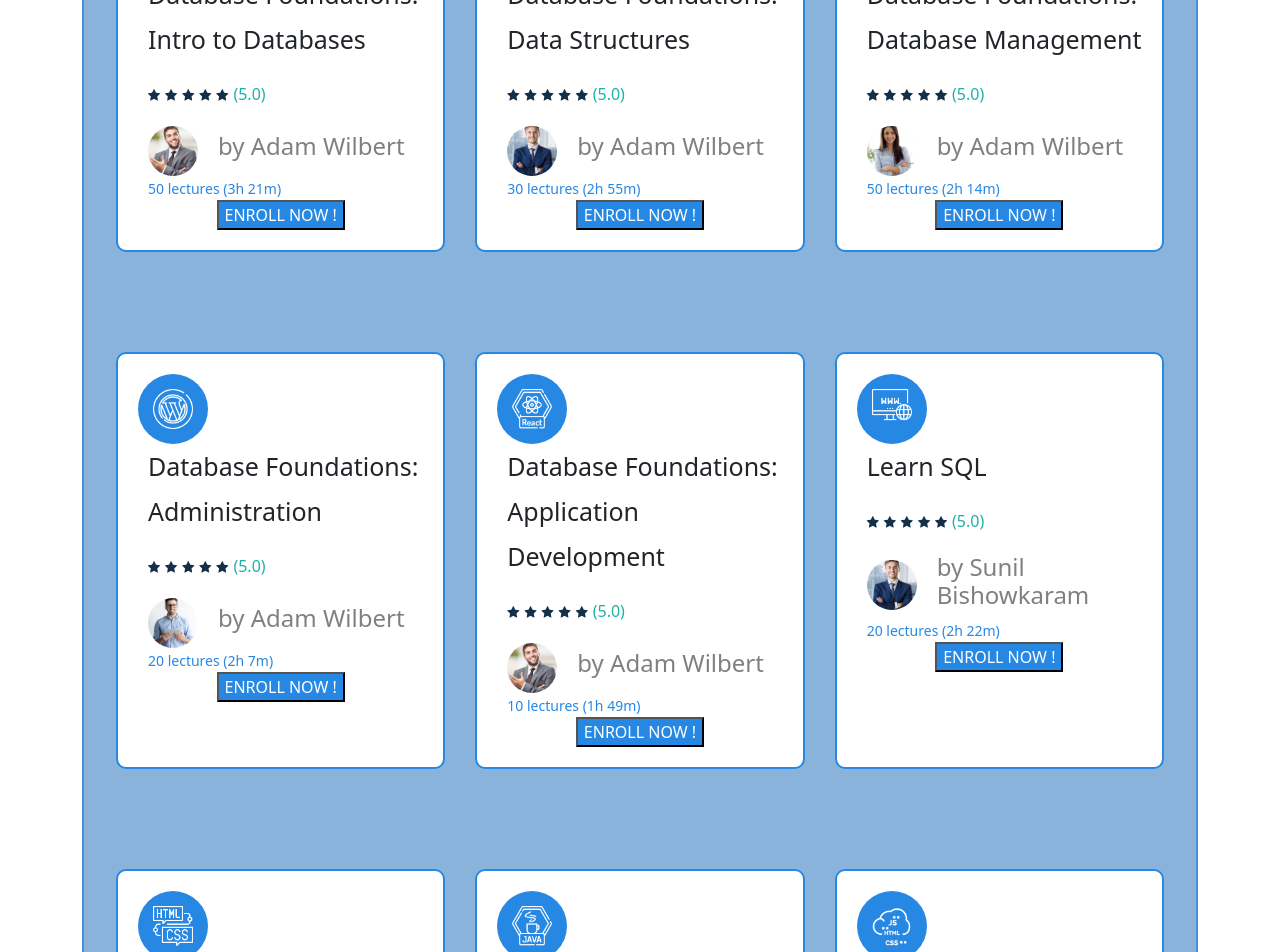
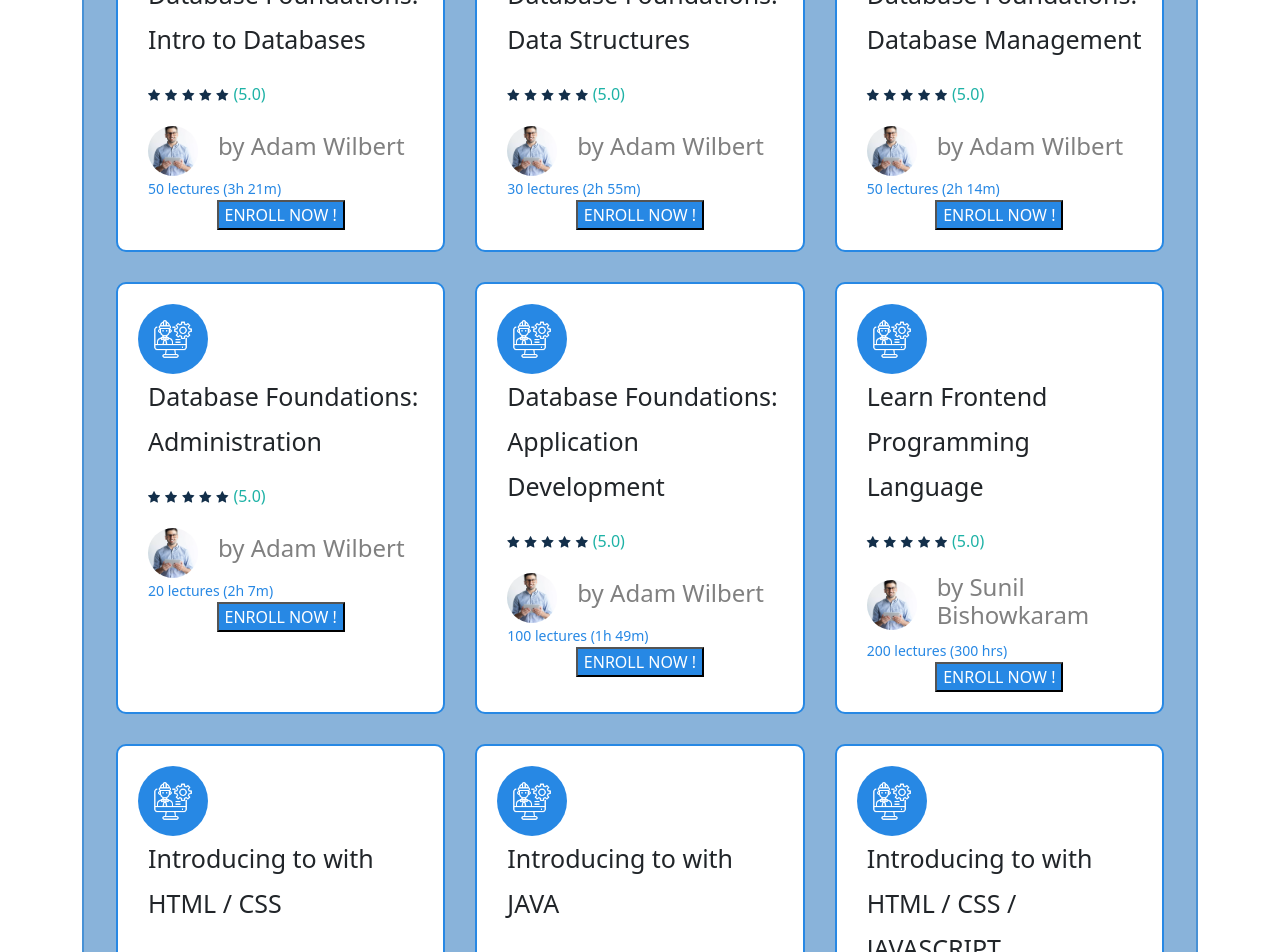
Before and after one commit to dongtandung2001/SQL4U, a React (Create React App) app in the folder frontend/: page /catalog in a window 1280 px wide. Shown: the part 500-1452 px from the top of the page. Built offline with nearby package versions, Linux system fonts and the light colour scheme.

Commit message:
need to add admin button

```diff
--- a/frontend/package.json
+++ b/frontend/package.json
@@ -17,6 +17,7 @@
     "react": "^18.2.0",
     "react-chartjs-2": "^4.3.1",
     "react-dom": "^18.2.0",
+    "react-icons": "^4.6.0",
     "react-router-dom": "^6.4.3",
     "react-scripts": "5.0.1",
     "react-toastify": "^9.1.1",
--- a/frontend/src/App.js
+++ b/frontend/src/App.js
@@ -1,7 +1,6 @@
 import "./App.css";
 import { Routes, Route, Navigate } from "react-router-dom";
 import React, { Component } from "react";
-
 import NavBar from "./component/navbar/navbar";
 import FeatureNavBar from "./component/featureNavBar/featureNavBar";
 import Dashboard from "./component/dashboard/dashboard";
@@ -17,8 +16,9 @@ import Register from "./component/register/register";
 import Logout from "./component/logout/logout";
 import Profile from "./component/profile/profile";
 import NotFound from "./component/not-found/notFound";
+import CourseForm from "./component/learningHub/CourseForm";
+import auth from "./services/authService";
 
-import auth from "./services/authService";
 
 
 class App extends Component {
@@ -46,6 +46,7 @@ state = {};
           <Route path='/project' element={<RecommendProject />} />
           <Route path='/qna' element={<QnA />} />
           <Route path='/hub' element={<LearningHub />} />
+          <Route path='/catalog/:id' element={<CourseForm/>}/>
           <Route path='/catalog' element={<CoursesCard/>}/>
           <Route path='/not-found' element={<NotFound />} />
 
--- a/frontend/src/component/learningHub/CourseCatalog.jsx
+++ b/frontend/src/component/learningHub/CourseCatalog.jsx
@@ -1,120 +1,7 @@
 import React, { Component, useState} from "react";
 import "./learningHub.css";
-
-
-const myArray = ['all', 'basic_concepts', 'sql_queries', 'relational_model'];
-const basic_concepts = [
-  {
-    id: 1,
-    cover: "./images/courses/c1.png",
-    coursesName: "Database Foundations: Intro to Databases",
-    courTeacher: [
-      {
-        dcover: "./images/team/t1.webp",
-        name: "by Adam Wilbert",
-        totalTime: "50 lectures (3h 21m)",
-      },
-    ],
-  },
-  {
-    id: 2,
-    cover: "../images/courses/c2.png",
-    coursesName: "Database Foundations: Data Structures",
-    courTeacher: [
-      {
-          dcover: "./images/team/t2.webp",
-          name: "by Adam Wilbert",
-        totalTime: "30 lectures (2h 55m)",
-      },
-    ],
-  },
-  {
-    id: 3,
-    cover: "../images/courses/c3.png",
-    coursesName: "Database Foundations: Database Management",
-    courTeacher: [
-      {
-          dcover: "./images/team/t3.webp",
-          name: "by Adam Wilbert",
-        totalTime: "50 lectures (2h 14m)",
-      },
-    ],
-  }
-];
-
-const sql_queries = [{
-  id: 4,
-  cover: "../images/courses/c4.png",
-  coursesName: "Database Foundations: Administration",
-  courTeacher: [
-    {
-        dcover: "./images/team/t4.webp",
-        name: "by Adam Wilbert",
-      totalTime: "20 lectures (2h 7m)",
-    },
-  ],
-},
-{
-  id: 5,
-  cover: "../images/courses/c5.png",
-  coursesName: "Database Foundations: Application Development",
-  courTeacher: [
-    {
-        dcover: "./images/team/t5.webp",
-        name: "by Adam Wilbert",
-      totalTime: "10 lectures (1h 49m)",
-    },
-  ],
-},
-{
-  id: 6,
-  cover: "../images/courses/c6.png",
-  coursesName: "Learn SQL",
-  courTeacher: [
-    {
-      dcover: "./images/team/t6.webp",
-      name: "by Sunil Bishowkaram",
-      totalTime: "20 lectures (2h 22m)",
-    },
-  ],
-}];
-
-const relational_model =[{
-  id: 7,
-  cover: "../images/courses/c7.png",
-  coursesName: "MySQL Essential Training",
-  courTeacher: [
-    {
-      dcover: "./images/team/t7.webp",
-      name: "by Price",
-      totalTime: "20 lectures (1h 11m)",
-    },
-  ],
-},
-{
-  id: 8,
-  cover: "../images/courses/c8.png",
-  coursesName: "Learning Relational Databases",
-  courTeacher: [
-    {
-      dcover: "./images/team/t8.webp",
-      name: "by Petter",
-      totalTime: "25 lectures (3h 33m)",
-    },
-  ],
-},
-{
-  id: 9,
-  cover: "../images/courses/c9.png",
-  coursesName: "Intermediate SQL for Data Scientists",
-  courTeacher: [
-    {
-      dcover: "./images/team/t1.webp",
-      name: "by Petter",
-      totalTime: "50 lectures (5h 05m)",
-    },
-  ],
-}];
+import {withRouter} from "../withRouter";
+import {coursesCard} from "./data";
 
 function Show({arr}){
   return (
@@ -126,7 +13,7 @@ function Show({arr}){
           <div className='content flex'>
             <div className='left'>
               <div className='img'>
-                <img src={val.cover} alt='' />
+                <img src='../images/courses/c1.png' alt='' />
               </div>
             </div>
             <div className='text'>
@@ -138,21 +25,20 @@ function Show({arr}){
                 <i className='fa fa-star blue'></i>
                 <i className='fa fa-star blue'></i>
                 <label htmlFor=''  >(5.0)</label>
+
               </div>
               <div className='details'>
-                {val.courTeacher.map((details) => (
-                  <>
+              <>
                     <div className='box'>
                       <div className='dimg'>
-                        <img src={details.dcover} alt='' />
+                        <img src='./images/team/t4.webp' alt='' />
                       </div>
                       <div className='para'>
-                        <h4>{details.name}</h4>
+                        <h4>{val.name}</h4>
                       </div>
                     </div>
-                    <span>{details.totalTime}</span>
+                    <span>{val.totalTime}</span>
                   </>
-                ))}
               </div>
             </div>
           </div>
@@ -163,52 +49,68 @@ function Show({arr}){
   );
 }
 
-function App() {
-  const [isShown, setIsShown] = useState(myArray[0]);
+
+function App({location}) {
+  const [isShown, setIsShown] = useState("all");
+  console.log(location);
   return (
     <div>
-      <button className='topic-button' onClick={() => setIsShown(myArray[0])}>All</button>
-      <button className='topic-button' onClick={() => setIsShown(myArray[1])}>Basic Concepts</button>
-      <button className='topic-button' onClick={() => setIsShown(myArray[2])}>SQL Queries</button>
-      <button className='topic-button' onClick={() => setIsShown(myArray[3])}>Relational Model</button>
+      <button className='topic-button' onClick={() => setIsShown("all")}>All</button>
+      <button className='topic-button' onClick={() => setIsShown("basic")}>Basic Concepts</button>
+      <button className='topic-button' onClick={() => setIsShown("all")}>SQL Queries</button>
+      <button className='topic-button' onClick={() => setIsShown("all")}>Relational Model</button>
       {/* 👇️ show elements on click */}
-      {isShown===myArray[0] && (
+
+      {isShown==="all" && (
         <div>
-          <Show arr={basic_concepts} />
-          <Show arr={sql_queries} />
-          <Show arr={relational_model} />
+          <Show arr={location}/>
+          {/* <Show arr={sql_queries} />
+          <Show arr={relational_model} /> */}
         </div>
       )}
-      {isShown===myArray[1] && (
+
+      {isShown==="basic" && (
         <div>
-          <Show arr={basic_concepts} />
+          <Show arr={location.filter( course => course.topic ==="basic_concepts" )}/>
+          {/* <Show arr={sql_queries} />
+          <Show arr={relational_model} /> */}
         </div>
       )}
-{isShown===myArray[2] && (
+      {/* {isShown===myArray[1] && (
         <div>
-         <Show arr={sql_queries} />
+          <Show arr={coursesCard} />
+        </div>
+      )}
+
+      {isShown===myArray[2] && (
+        <div>
+         <Show arr={coursesCard} />
         </div>
       )}
 
       {isShown===myArray[3] && (
         <div>
-        <Show arr={relational_model} />
+        <Show arr={coursesCard} />
         </div>
-      )}
+      )} */}
     </div>
   );
 }
 
 class CoursesCard extends Component {
+  state = {data: []};
+  componentDidMount() {this.setState({data: coursesCard})}
   render() {
+    const location = this.props.location;
+    console.log(location);
     return (
       <>
       <div className='topic'>
       <h2>TOPIC</h2>
-      <App/>
+      <App location={this.state.data}/>
     </div>
     </>
     )
   }
 }
-export default CoursesCard
+export default withRouter(CoursesCard)
--- /dev/null
+++ b/frontend/src/component/learningHub/CourseForm.jsx
@@ -0,0 +1,49 @@
+import React from "react";
+import Joi from "joi";
+import Form from "../common/form";
+import {coursesCard} from "./data";
+import {withRouter} from "../withRouter";
+import auth from "../../services/authService";
+
+class CourseForm extends Form {
+  state = {
+    data: {
+    topic: "",
+    coursesName: "",
+    name: "",
+    totalTime:""
+    },
+    errors: {},
+  };
+
+  schema = Joi.object({
+    topic: Joi.string().min(5).max(50).required().label("Topic"),
+    coursesName: Joi.string().min(5).max(50).required().label("Courses Name"),
+    name: Joi.string().min(5).max(50).required().label("Teacher Name"),
+    totalTime: Joi.string().min(5).max(255).required().label("Total Time"),
+  });
+
+  doSubmit = () => {
+      const { data } = this.state;
+      console.log(data);
+      const course = {...data};
+      course.id = coursesCard.length;
+      coursesCard.push(course);
+      this.props.navigate("/catalog");
+  };
+  render() {
+    return (
+<div>
+      <form onSubmit={this.handleSumbit}>
+        {this.renderInput("topic","Topic")}
+        {this.renderInput("coursesName","Course Name")}
+        {this.renderInput("name","Teacher Name")}
+        {this.renderInput("totalTime","Total Time")}
+        {this.renderButton("Submit")}
+      </form>
+</div>
+    );
+  }
+}
+
+export default withRouter(CourseForm);
--- a/frontend/src/component/learningHub/CoursesCard.jsx
+++ b/frontend/src/component/learningHub/CoursesCard.jsx
@@ -8,7 +8,7 @@ const ButtonsGroup = () => {
     <p className='topic'>
       <h2>TOPIC</h2>
     <div>
-      <button className='topic-button' onclick="myFunction()"> Basic Concepts</button>
+      <button className='topic-button'> Basic Concepts</button>
       <button className='topic-button'>SQL Queries</button>
       <button className='topic-button'>Relational Model</button>
       <button className='topic-button'>NoSQL</button>
--- a/frontend/src/component/learningHub/learningHub.jsx
+++ b/frontend/src/component/learningHub/learningHub.jsx
@@ -1,9 +1,10 @@
 import React, { Component } from "react";
 import {Link} from "react-router-dom";
+import {coursesCard} from "./data";
 
 import "./learningHub.css"
 class LearningHub extends Component {
-  state = {};
+  state = {data: coursesCard};
   render() {
     return (
    <>
@@ -13,7 +14,7 @@ class LearningHub extends Component {
   <div className="flex-child-element"><h2>Enrolled Courses</h2></div>
   <div className="flex-child-element">
     <nav>
-    <Link to="/catalog">
+    <Link to="/catalog" state={{data:this.state.data}}>
       <button className="catalog-button">Course Catalog</button>
     </Link>
   </nav>
```
Also changed, not shown: frontend/src/component/learningHub/data.js (+10 -55 lines), 1 other file (tests, documents, lock files or other folders).
